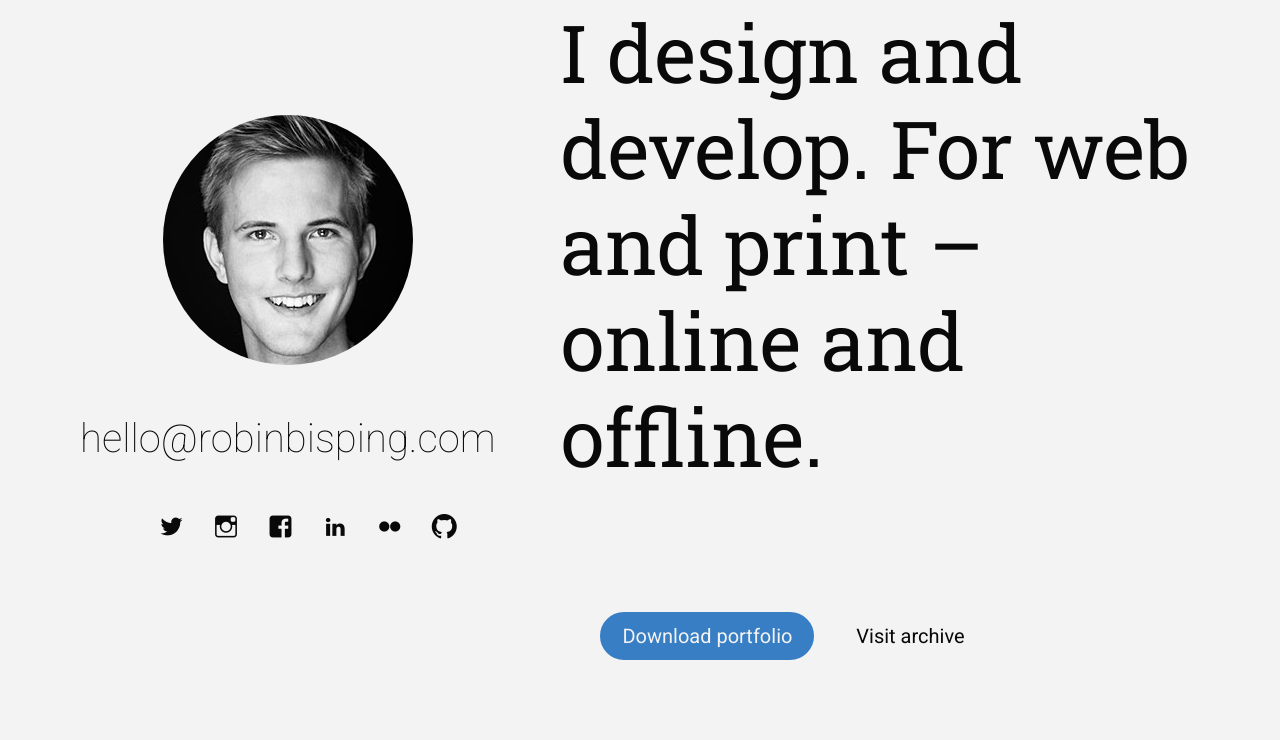
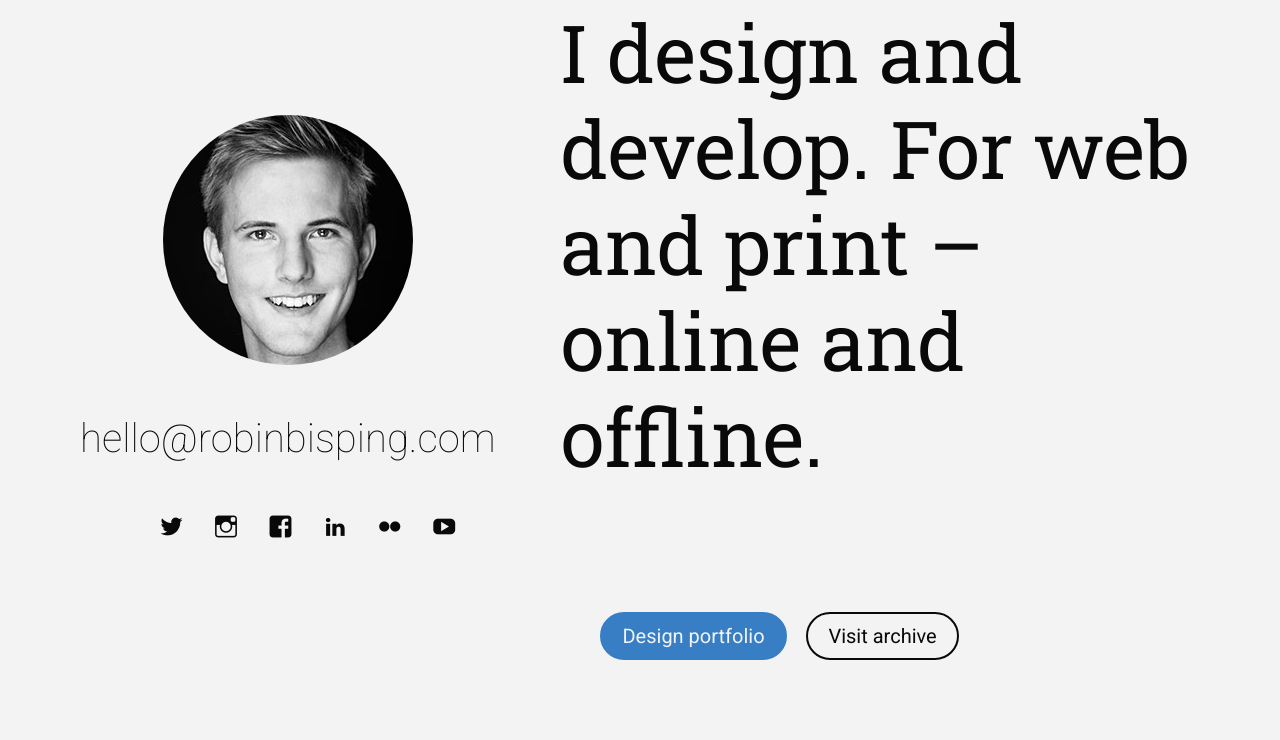
Before and after one commit to robinbisping/personal-website, a PHP site: page / in a window 1280 px wide. Shown: the part 76-816 px from the top of the page. Run offline with PHP 8.4, Linux system fonts and the light colour scheme; some libraries are stand-ins or nearby versions.

Commit message:
Replaced social media link, changed one button style and target

```diff
--- a/css/styles.css
+++ b/css/styles.css
@@ -74,7 +74,7 @@ ul li {
 	display: inline-block;
 	padding: 8px 16px;
 	border-radius: 25px;
-	border: solid 1px transparent;
+	border: solid 1px #090909;
 	font-family: 'Roboto', sans-serif;
 	font-size: 15px;
 	font-weight: 300;
--- a/index.php
+++ b/index.php
@@ -66,9 +66,9 @@
 					</a>
 				</li>
 				<li>
-					<a href="https://github.com/robinbisping" title="Robin Bisping on Github" target="_blank">
-						<span class="genericon genericon-github"></span>
-						<span class="sr-only">Github</span>
+					<a href="https://www.youtube.com/channel/UC0gGgP5Nmq0l9pv3Qjh3XWg" title="Robin Bisping on Youtube" target="_blank">
+						<span class="genericon genericon-youtube"></span>
+						<span class="sr-only">Youtube</span>
 					</a>
 				</li>
 			</ul>
@@ -76,7 +76,7 @@
 		<div class="column two">
 			<p>I design and develop. For web and print &ndash; online and offline.</p>
 			<ul id="additional-links">
-				<li><a href="https://www.dropbox.com/s/9agzbsfk6x1mafi/Portfolio%20%E2%80%93%20Robin%20Bisping.pdf?dl=1" download title="Download Robin Bisping's portfolio" class="button">Download portfolio</a></li>
+				<li><a href="https://www.dropbox.com/s/9agzbsfk6x1mafi/Portfolio%20%E2%80%93%20Robin%20Bisping.pdf" title="Robin Bisping's portfolio" class="button">Design portfolio</a></li>
 				<li><a href="https://archive.robinbisping.com/" title="Visit Robin Bisping's archive">Visit archive</a></li>
 			</ul>
 		</div>
```
